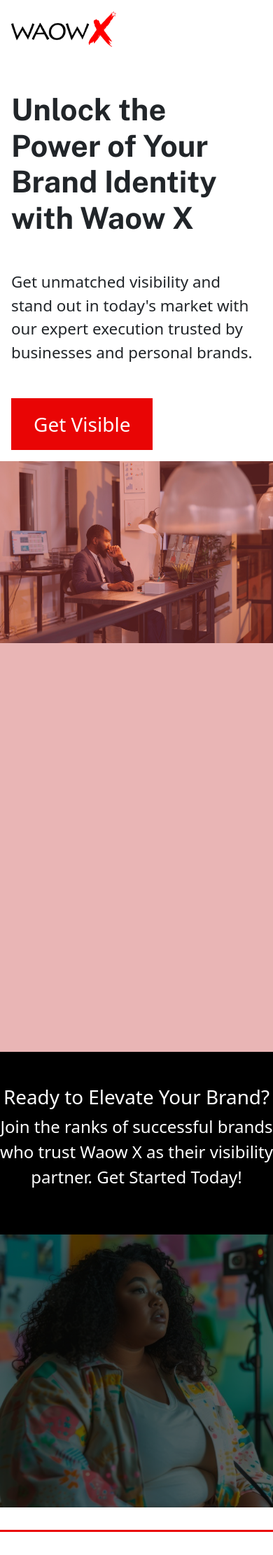
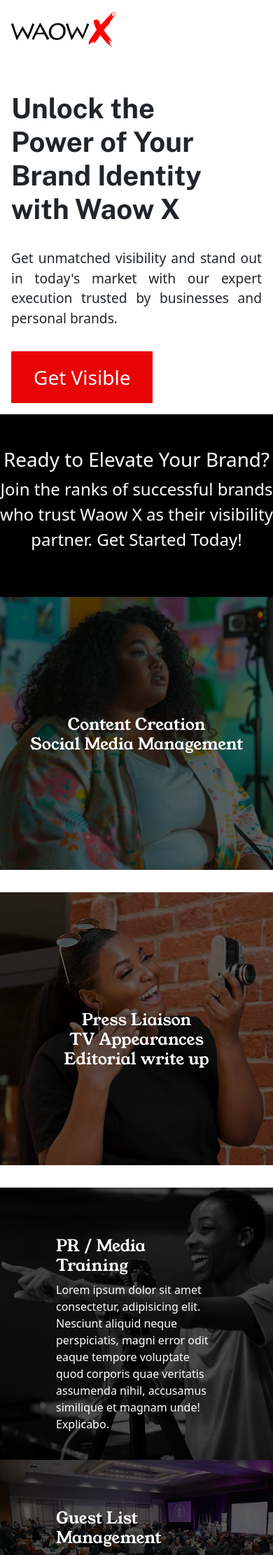
Before and after one commit to Chukason29/woawx_PR, a PHP site: page / in a window 390 px wide. Shown: the top 2222 px of the page at 70% size. Run offline with PHP 8.4, Linux system fonts and the light colour scheme; some libraries are stand-ins or nearby versions.

Commit message:
main banner mobile

```diff
--- a/css/styles.css
+++ b/css/styles.css
@@ -88,6 +88,17 @@
     font-weight: 900;
     text-shadow: 0px 0px 1px red;
     font-size: 5rem;
+}
+.first-service-left-img{
+    position: relative;
+}
+.first-service-left-writ-img{
+    position: absolute;
+    top: 40%;
+    color: #fff;
+    font-family: "young serif", sans-serif;
+    text-align: center;
+    width: 100%;
 }
 .first-service-left-writ h3{
     width: 70%;
@@ -226,11 +237,19 @@
     }
     #main-banner-left-writ h1{
         max-width: 90%;
-        font-size: 2.7rem;
+        font-size: 2.5rem;
         font-family: "Public Sans", sans-serif;
     }
     #main-banner-left-writ{
         margin-block-start: 4rem;
+    }
+    #main-banner-right > div{
+        height: auto;
+    }
+    #main-banner-left-writ p{
+        font-size: 1.2rem;
+        margin-block: 2rem;
+        text-align: justify;
     }
     #first-services{
         height: auto;
@@ -247,6 +266,9 @@
         width: 100%;
         height: 50vh;
         overflow: hidden;
+    }
+    .first-service-left-writ{
+        display: none;
     }
     .graphing{
         max-height: autos;
--- a/index.html
+++ b/index.html
@@ -15,7 +15,7 @@
     <section id="main-banner">
         <div id="main-banner-left">
             <div>
-                <img src="img/waowx-black-logo.png" alt="">
+                <a href="http://waowx.com"><img src="img/waowx-black-logo.png" alt=""></a>
             </div>
             <div id="main-banner-left-writ">
                 <h1>
@@ -45,6 +45,9 @@
                 <div class="first-services-left-div">
                     <div class="first-service-left-img">
                         <img src="./img/Content-Creation.jpg" alt="">
+                        <div class="first-service-left-writ-img">
+                            <h3>Content Creation <br>Social Media Management</h3>
+                        </div>
                     </div>
                     <div class="first-service-left-writ">
                         <h3>Content Creation <br>Social Media Management</h3>
@@ -56,6 +59,9 @@
                     </div>
                     <div class="first-service-left-img">
                         <img src="./img/SocialMedia Management.jpg" alt="">
+                        <div class="first-service-left-writ-img">
+                            <h3> Press Liaison <br>TV Appearances <br>Editorial write up</h3>
+                        </div>
                     </div>
                 </div>
             </div>
@@ -92,11 +98,17 @@
                     </div>
                     <div class="first-service-left-img">
                         <img src="./img/CommunityEngagement.jpg" alt="">
+                        <div class="first-service-left-writ-img">
+                            <h3>Community <br>Engagement</h3>
+                        </div>
                     </div>
                 </div>
                 <div class="first-services-left-div">
                     <div class="first-service-left-img">
                         <img src="./img/webdeveloper.jpg" alt="">
+                        <div class="first-service-left-writ-img">
+                            <h3> Web Development <br>Monitoring and Analysis</h3>
+                        </div>
                     </div>
                     <div class="first-service-left-writ">
                         <h3> Web Development <br>Monitoring and Analysis</h3>
```
